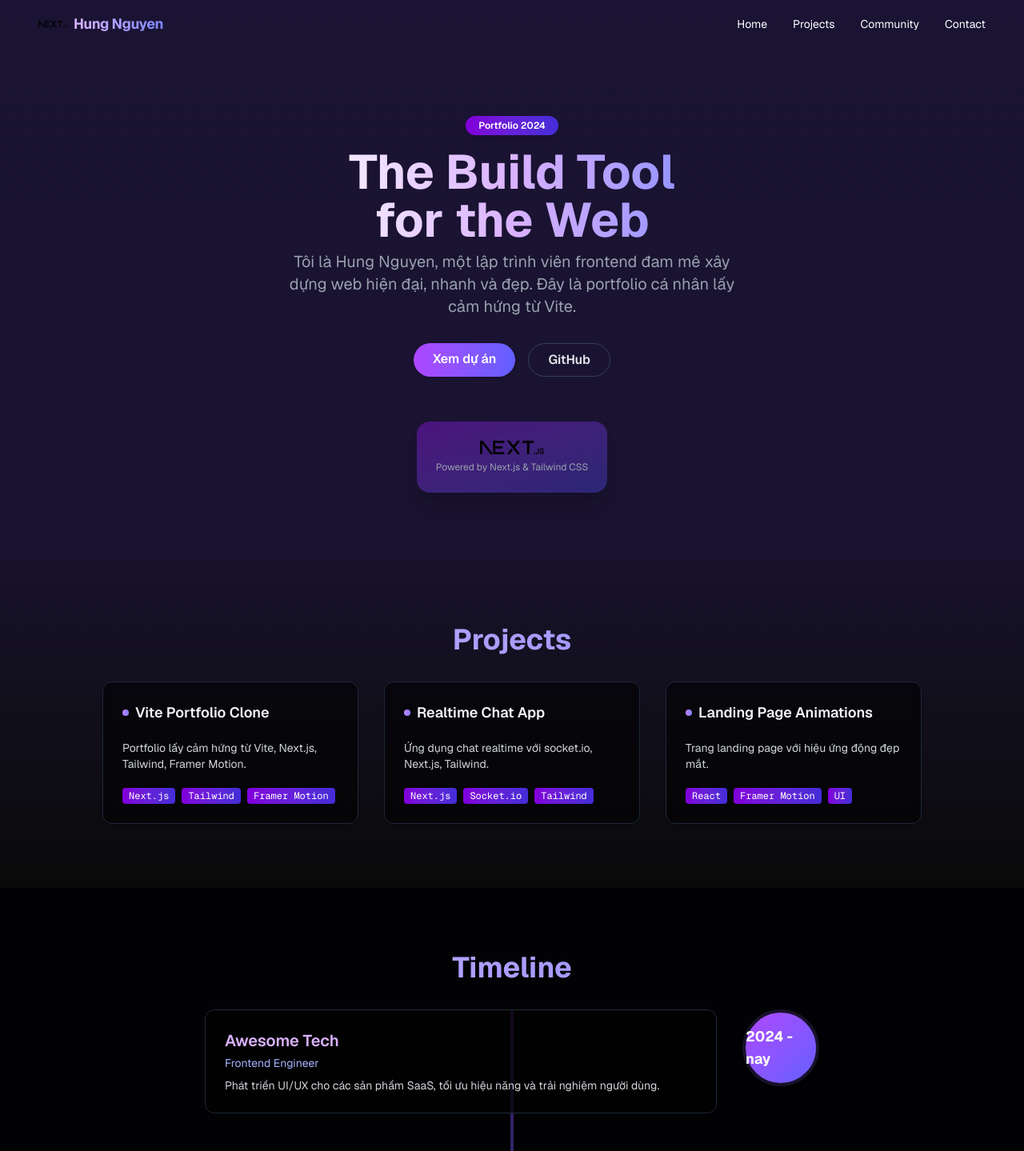
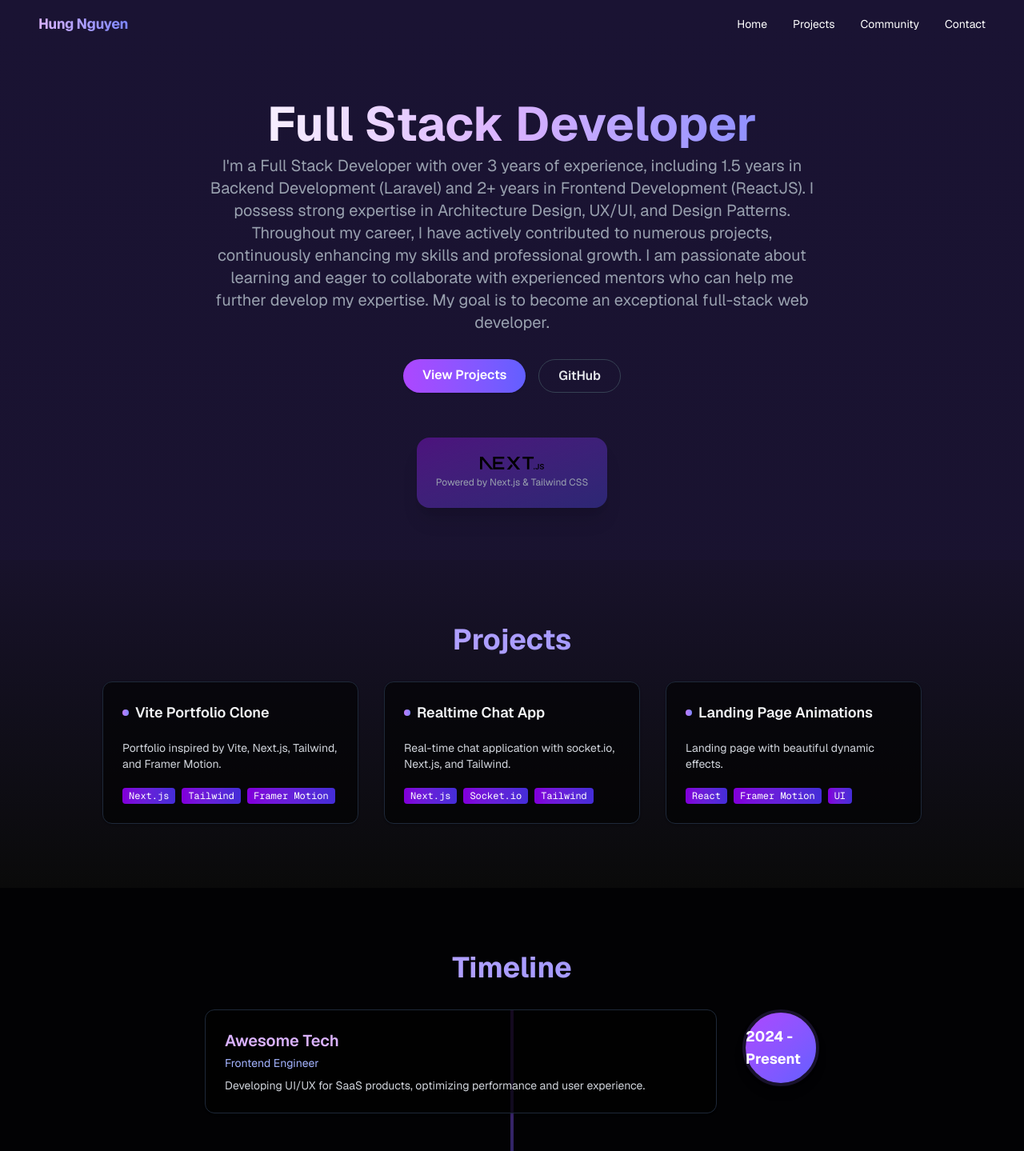
Before and after one commit to nbhung278/my-portfolio, a Next.js app: page / in a window 1280 px wide. Shown: the top 1439 px of the page at 80% size. Built offline with nearby package versions, Linux system fonts and the light colour scheme.

Commit message:
feat(hungnb): change the language to EN

```diff
--- a/src/app/page.tsx
+++ b/src/app/page.tsx
@@ -29,19 +29,20 @@ const projects = [
 	{
 		name: "Vite Portfolio Clone",
 		description:
-			"Portfolio lấy cảm hứng từ Vite, Next.js, Tailwind, Framer Motion.",
+			"Portfolio inspired by Vite, Next.js, Tailwind, and Framer Motion.",
 		link: "https://github.com/hungnbdev/vite-portfolio-clone",
 		tags: ["Next.js", "Tailwind", "Framer Motion"],
 	},
 	{
 		name: "Realtime Chat App",
-		description: "Ứng dụng chat realtime với socket.io, Next.js, Tailwind.",
+		description:
+			"Real-time chat application with socket.io, Next.js, and Tailwind.",
 		link: "https://github.com/hungnbdev/realtime-chat-app",
 		tags: ["Next.js", "Socket.io", "Tailwind"],
 	},
 	{
 		name: "Landing Page Animations",
-		description: "Trang landing page với hiệu ứng động đẹp mắt.",
+		description: "Landing page with beautiful dynamic effects.",
 		link: "https://github.com/hungnbdev/landing-animations",
 		tags: ["React", "Framer Motion", "UI"],
 	},
@@ -49,11 +50,11 @@ const projects = [
 
 const timeline = [
 	{
-		year: "2024 - nay",
+		year: "2024 - Present",
 		company: "Awesome Tech",
 		role: "Frontend Engineer",
 		description:
-			"Phát triển UI/UX cho các sản phẩm SaaS, tối ưu hiệu năng và trải nghiệm người dùng.",
+			"Developing UI/UX for SaaS products, optimizing performance and user experience.",
 		color: "from-purple-500 to-indigo-500",
 	},
 	{
@@ -61,7 +62,7 @@ const timeline = [
 		company: "Creative Studio",
 		role: "Web Developer",
 		description:
-			"Thiết kế và xây dựng website cho khách hàng doanh nghiệp, sử dụng Next.js và Tailwind.",
+			"Designing and building websites for business clients using Next.js and Tailwind.",
 		color: "from-pink-500 to-purple-500",
 	},
 	{
@@ -69,7 +70,7 @@ const timeline = [
 		company: "Startup XYZ",
 		role: "Frontend Intern",
 		description:
-			"Tham gia phát triển các dự án startup, học hỏi về React và quy trình Agile.",
+			"Participated in startup project development, learning about React and Agile processes.",
 		color: "from-indigo-500 to-blue-500",
 	},
 ];
@@ -110,25 +111,26 @@ const sections = [
 					transition={{ duration: 0.8 }}
 					className="mb-6"
 				>
-					<span className="inline-block px-4 py-1 rounded-full bg-gradient-to-r from-purple-700 to-indigo-700 text-white text-xs font-semibold mb-4 shadow-lg">
-						Portfolio 2024
-					</span>
 					<h1 className="text-4xl md:text-6xl font-bold mb-2 bg-gradient-to-r from-white via-purple-300 to-indigo-400 bg-clip-text text-transparent">
-						The Build Tool
-						<br />
-						for the Web
+						Full Stack Developer
 					</h1>
-					<p className="text-lg md:text-xl text-gray-400 max-w-xl mx-auto mb-8">
-						Tôi là Hung Nguyen, một lập trình viên frontend đam mê xây dựng web
-						hiện đại, nhanh và đẹp. Đây là portfolio cá nhân lấy cảm hứng từ
-						Vite.
+					<p className="text-lg md:text-xl text-gray-400 max-w-3xl mx-auto mb-8">
+						I&apos;m a Full Stack Developer with over 3 years of experience,
+						including 1.5 years in Backend Development (Laravel) and 2+ years in
+						Frontend Development (ReactJS). I possess strong expertise in
+						Architecture Design, UX/UI, and Design Patterns. Throughout my
+						career, I have actively contributed to numerous projects,
+						continuously enhancing my skills and professional growth. I am
+						passionate about learning and eager to collaborate with experienced
+						mentors who can help me further develop my expertise. My goal is to
+						become an exceptional full-stack web developer.
 					</p>
 					<div className="flex flex-col sm:flex-row gap-4 justify-center">
 						<a
 							href="#projects"
 							className="px-6 py-2 rounded-full bg-gradient-to-r from-purple-500 to-indigo-500 text-white font-semibold shadow hover:scale-105 transition-transform"
 						>
-							Xem dự án
+							View Projects
 						</a>
 						<a
 							href="https://github.com/hungnbdev"
@@ -315,8 +317,8 @@ const sections = [
 							className="bg-black/60 rounded-xl p-6 shadow border border-gray-800"
 						>
 							<p className="text-gray-300 mb-4">
-								&quot;Hung là một dev rất nhiệt huyết, sản phẩm của bạn ấy luôn
-								chỉn chu và sáng tạo.&quot;
+								&quot;Hung is a very enthusiastic developer, his products are
+								always polished and creative.&quot;
 							</p>
 							<div className="flex items-center gap-3">
 								<div className="w-10 h-10 rounded-full bg-gradient-to-br from-purple-700 to-indigo-700" />
@@ -356,13 +358,13 @@ const sections = [
 						Start building with Hung Nguyen
 					</h2>
 					<p className="text-gray-400 mb-6 text-center max-w-md">
-						Hãy liên hệ với tôi để cùng xây dựng những sản phẩm web tuyệt vời!
+						Contact me to build amazing web products together!
 					</p>
 					<a
 						href="mailto:hungnbdev@gmail.com"
 						className="px-8 py-3 rounded-full bg-gradient-to-r from-purple-500 to-indigo-500 text-white font-semibold shadow hover:scale-105 transition-transform"
 					>
-						Liên hệ ngay
+						Contact Now
 					</a>
 				</motion.div>
 			</SectionInView>
@@ -399,7 +401,6 @@ export default function Home() {
 		<div className="bg-gradient-to-b from-[#1a1333] via-[#18122b] to-[#0a0a0a] min-h-screen w-full text-white font-sans scroll-smooth">
 			<header className="w-full flex items-center justify-between px-4 py-4 md:px-12 z-20 relative">
 				<div className="flex items-center gap-2">
-					<Image src="/next.svg" alt="Logo" width={36} height={36} />
 					<span className="font-bold text-lg tracking-tight bg-gradient-to-r from-purple-300 to-indigo-400 bg-clip-text text-transparent">
 						Hung Nguyen
 					</span>
```
